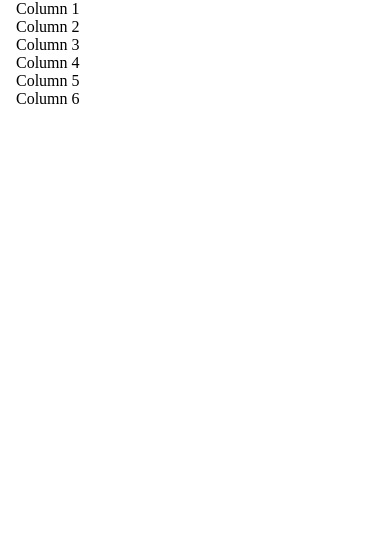
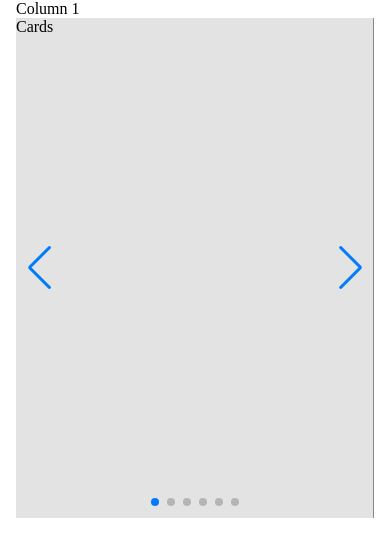
Before and after one commit to tsw-cgonzalez/design-carousels, a website built with Vite: page index.html in a window 390 px wide. Built offline with nearby package versions, Linux system fonts and the light colour scheme.

Commit message:
seperate single grid and carousel via the responsive grid

```diff
--- a/index.html
+++ b/index.html
@@ -8,34 +8,12 @@
   </head>
   <body>
     <main>
-        <div class="container">
-          <div class="grid">
-            <div class="col col--12 col-md--6 col-lg--2 col-xl--4">
-              <div class="content background-color--primaryLight">Column 1</div>
-            </div>
-            <div class="col col--12 col-md--6 col-lg--2 col-xl--4">
-              <div class="content background-color--primaryLight">Column 2</div>
-            </div>
-            <div class="col col--12 col-md--6 col-lg--2 col-xl--4">
-              <div class="content background-color--primaryLight">Column 3</div>
-            </div>
-            <div class="col col--12 col-md--6 col-lg--2 col-xl--4">
-              <div class="content background-color--primaryLight">Column 4</div>
-            </div>
-            <div class=" col col--12 col-md--6 col-lg--2 col-xl--4">
-              <div class="content background-color--primaryLight">Column 5</div>
-            </div>
-            <div class="col col--12 col-md--6 col-lg--2 col-xl--4">
-              <div class="content background-color--primaryLight">Column 6</div>
-            </div>
+      <div class="container">
+        <div class="grid">
+          <div class="col col--12 col-md--2">
+            <div class="content background-color--primaryLight">Column 1</div>
           </div>
-        </div>
-      </div>
-    </main>
-      <!-- <section>
-        <div class="col-two">
-          <div class="col-1">Test</div>
-          <div class="col-2">
+          <div class="col col--12 col-md--8">
             <div class="swiper swiper__card-deck">
               <div class="swiper-wrapper">
                 <div class="swiper-slide">
@@ -76,9 +54,9 @@
               <div class="swiper-button-next"></div>
             </div>
           </div>
+        </div>
       </div>
-      </section>
-    </div> -->
+    </main>
     <script type="module" src="/main.js"></script>
   </body>
 </html>
```
